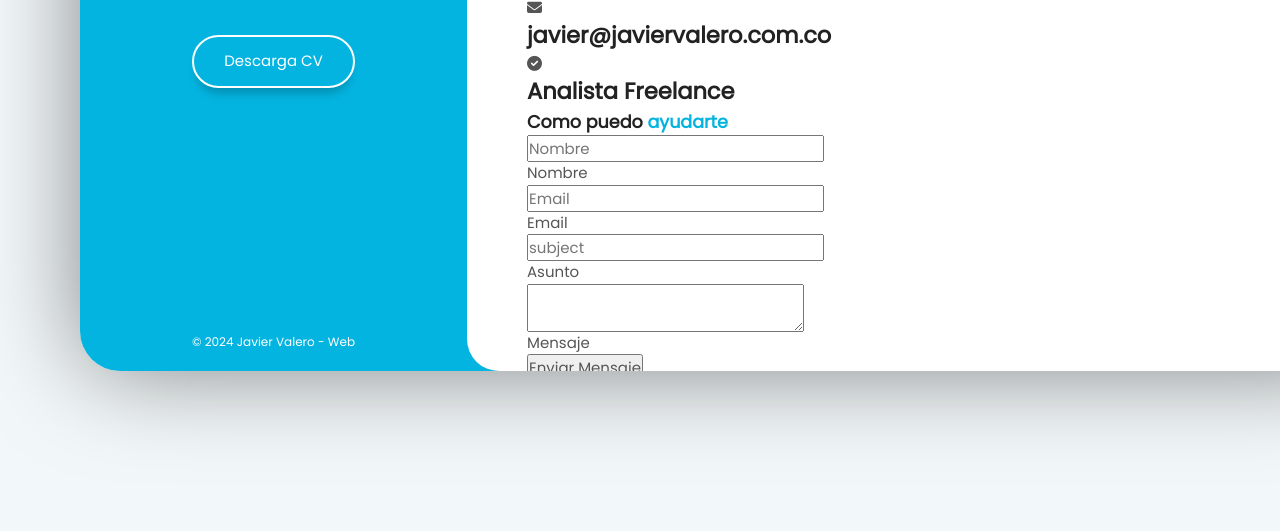
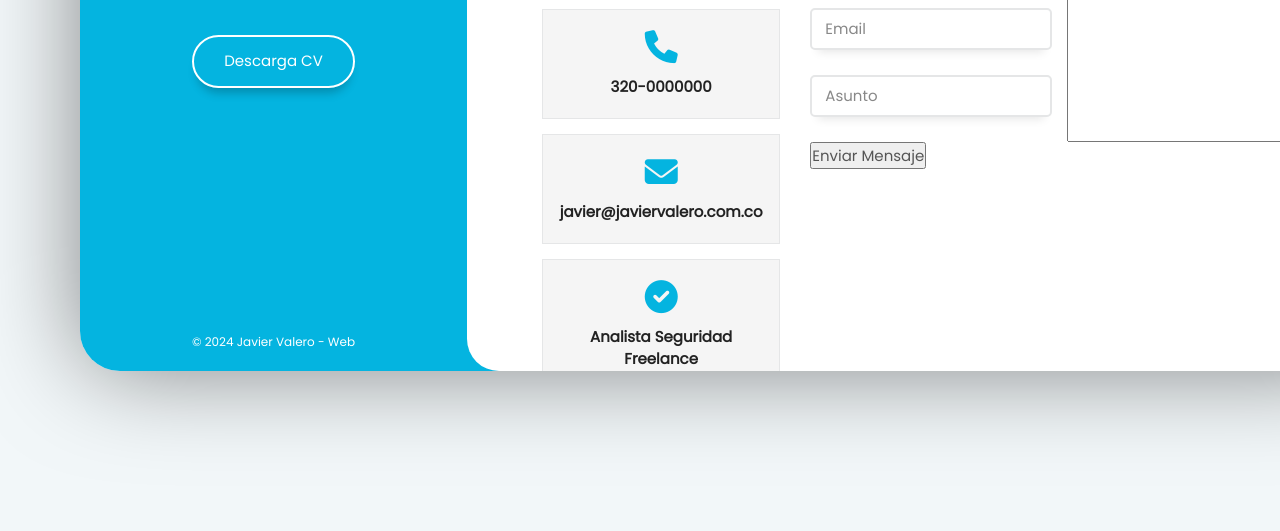
Before and after one commit to LEONARDO589/pagCurriculum, a plain HTML site: page contacto.html in a window 1280 px wide. Shown: the part 349-880 px from the top of the page. Drawn offline with Linux system fonts and the light colour scheme.

Commit message:
Modificación de contacto

```diff
--- a/assets/css/styles.css
+++ b/assets/css/styles.css
@@ -383,7 +383,8 @@ body {
 
 .about__services,
 .about__reviews,
-.about__prices {
+.about__prices,
+ {
   width: 100%;
   margin-bottom: 3rem;
 }
@@ -391,7 +392,8 @@ body {
 .services__header,
 .reviews__header,
 .prices__header,
-.resume__subheader {
+.resume__subheader,
+.contact__form-header {
   display: inline-block;
   padding-right: 1.2rem;
   position: relative;
@@ -401,14 +403,16 @@ body {
 .services__title,
 .reviews__title,
 .prices__title,
-.resumen__subtitle {
+.resumen__subtitle,
+.form-header__title {
   font-size: 2.1rem;
 }
 
 .services__title::after,
 .reviews__title::after,
 .prices__title::after,
-.resumen__subtitle::after {
+.resumen__subtitle::after,
+.form-header__title::after {
   content: "";
   position: absolute;
   top: 10px;
@@ -1036,3 +1040,121 @@ padding-bottom: 3.5rem;
 }
 
 /* CONTACTO STYLES*/
+
+
+.contact__container{
+  display: flex;
+  flex-direction: row;
+}
+
+.contact_info{
+  flex-basis: 33%;
+  padding: 0 1.5rem
+}
+
+.contact_data{
+  width: 100%;
+  margin-bottom: 1.5rem;
+  padding: 2rem 1rem;
+  text-align: center;
+  background-color: var(--color-background-certificate);
+  border: 1px solid var(--color-border-reviews);
+}
+
+.contact__icon{
+  font-size: 3.3rem;
+  color: var(--color-secondary);
+}
+
+.contact__subtitle{
+  font-size: 1.5rem;
+  margin-top: 1rem;
+}
+
+.contact__box{
+  flex-basis: 67%;
+  padding: 0 1.5rem;
+}
+
+.form__container{
+  display: flex;
+  flex-direction: row;
+}
+
+.form__left{
+  flex-basis: 47%;
+  margin-right: 1.5rem;
+}
+
+.form__group{
+  position: relative;
+  margin-bottom: 2.5rem;
+}
+
+.form__input{
+  position: relative;
+  width: 100%;
+  height: 4.2rem;
+  display: block;
+  border-radius: 0.5rem;
+  font-size: 1.5rem;
+  padding-top: 1rem;
+  padding-bottom: 1rem;
+  padding-left: 1.2rem;
+  padding-right: 2.5rem;
+  border: 0.2rem solid var(--color-border-reviews);
+  outline: none;
+  box-shadow:  0 1rem 1rem -8px rgba(0, 0, 0, 0.10);
+  background: 0 0;
+  background-color: transparent;
+
+}
+
+.form__input:focus{
+  border: 0.2rem solid var(--color-secondary);
+
+}
+
+.form__label{
+  position: absolute;
+  top: 1rem;
+  left: 1.5rem;
+  color: var(--color-subtitle);
+  transition: all 300ms ease-in-out;
+  pointer-events: none;
+}
+
+.form__input:focus~label,
+.form__input:not(:placeholder-shown)~label
+{
+  top: -2rem;
+  left: 0;
+  z-index: 1;
+  font-size: 1.3rem;
+  color: var(--color-secondary);
+}
+
+.form__input::-webkit-input-placeholder{
+  color: transparent;
+}
+
+.form__input::-moz-placeholder{
+  color: transparent;
+}
+
+.form__right{
+  flex-basis: 50%;
+  max-width: 50%;
+  max-height: 100%;
+}
+
+.form__input--textarea{
+  display: block;
+  height: 100%;
+  resize: none;
+}
+
+.form__group--textarea{
+  height: 100%;
+
+}
--- a/contacto.html
+++ b/contacto.html
@@ -118,39 +118,41 @@
       <main class="layout__content">
         <section class="content__page content__contact">
           <!-- ESTE CONTENIDO CAMBIA EN CADA PAGINA -->
+          <!-- HEADER DE LA PAGES-->
           <header class="contact__header">
             <h2 class="contact__title">Contacto</h2>
           </header>
+
+          <!--INFORMACION DE LA PAGINA CUERPO-->
+
           <div class="contact__container">
 
-            <section class="container_info">
+            <section class="contact_info">
               <div class="contact_data">
-                    <i class="fa-solid fa-location-dot"></i>
-                    <h2 class="contact__subtitle">Madrid</h2>
+                <i class="contact__icon fa-solid fa-location-dot"></i>
+                <h2 class="contact__subtitle">Bucaramanga</h2>
               </div>
               <div class="contact_data">
-                    <i class="fa-solid fa-phone"></i>
+                <i class="contact__icon fa-solid fa-phone"></i>
                 <h2 class="contact__subtitle">320-0000000</h2>
               </div>
               <div class="contact_data">
-                    <i class="fa-solid fa-envelope"></i>
+                <i class="contact__icon fa-solid fa-envelope"></i>
                 <h2 class="contact__subtitle">javier@javiervalero.com.co</h2>
               </div>
 
-
               <div class="contact_data">
-                    <i class="fa-solid fa-circle-check"></i>
-                    <h2 class="contact__subtitle">Analista Freelance</h2>
+                <i class="contact__icon fa-solid fa-circle-check"></i>
+                <h2 class="contact__subtitle">Analista Seguridad Freelance</h2>
               </div>
             </section>
 
             <section class="contact__box">
-
               <div class="contact__map">
                 <!-- <iframe frameborfer="0" scrolling="no" marginheight="0" marginwindth="0" width="600" height="450" style="border:0;" allowfullscreen="" referrerpolicy="no-referrer-when-downgrade" src="https://www.google.com/maps/embed?pb=!1m18!1m12!1m3!1d63344.93811182735!2d-73.17417760679068!3d7.119204178357501!2m3!1f0!2f0!3f0!3m2!1i1024!2i768!4f13.1!3m3!1m2!1s0x8e68157af751c0ed%3A0x75a0e4551148c36c!2sBucaramanga%2C%20Santander!5e0!3m2!1ses!2sco!4v1691114760804!5m2!1ses!2sco" ></iframe> -->
               </div>
               <header class="contact__form-header">
-                    <h3 class="contact__subtitle">
+                <h3 class="form-header__title">
                   Como puedo <span class="title__color">ayudarte</span>
                 </h3>
               </header>
@@ -159,32 +161,55 @@
                 <div class="form__container">
                   <section class="form__left">
                     <div class="form__group">
-                                <input type="text" class="form__input" name="name" required placeholder="Nombre">
+                      <input
+                        type="text"
+                        class="form__input"
+                        name="name"
+                        required
+                        placeholder="Nombre"
+                      />
                       <label for="name" class="form__label">Nombre</label>
                     </div>
                     <div class="form__group">
-                                <input type="email" class="form__input" name="email" required placeholder="Email">
+                      <input
+                        type="email"
+                        class="form__input"
+                        name="email"
+                        required
+                        placeholder="Email"
+                      />
                       <label for="email" class="form__label">Email</label>
                     </div>
 
                     <div class="form__group">
-                                <input type="text" class="form__input" name="subject" required placeholder="subject">
+                      <input
+                        type="text"
+                        class="form__input"
+                        name="subject"
+                        required
+                        placeholder="subject"
+                      />
                       <label for="subject" class="form__label">Asunto</label>
                     </div>
-
                   </section>
                   <section class="form__right">
-                            <div class="form__group">
-                              <textarea name="menssage" id="menssage" class="form_input form__input--textarea"></textarea>
+                    <div class="form__group form__group--textarea">
+                      <textarea
+                        name="menssage"
+                        id="menssage"
+                        class="form_input form__input--textarea"
+                      ></textarea>
                       <label for="menssage" class="form__label">Mensaje</label>
                     </div>
                   </section>
-
                 </div>
 
-                    <input type="submit" class="form__button" value="Enviar Mensaje">
+                <input
+                  type="submit"
+                  class="form__button"
+                  value="Enviar Mensaje"
+                />
               </form>
-
             </section>
           </div>
         </section>
```
Lines whose indentation alone changed are shown as unchanged.
